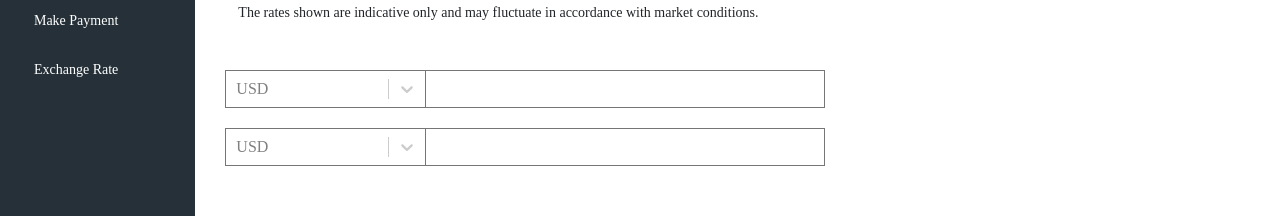
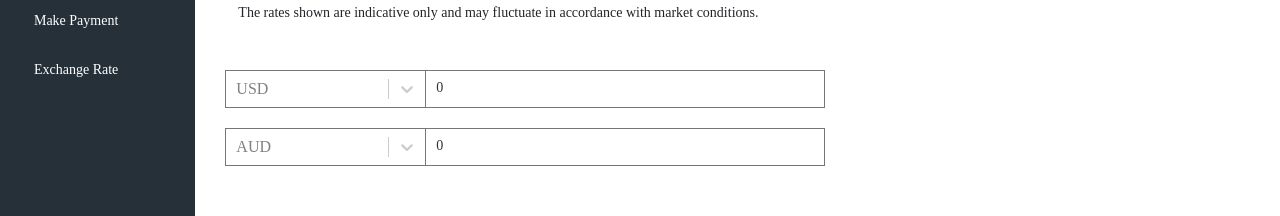
Before and after one commit to MamtazDev/hsbc-bank, a React (Vite) app: page /exchangeRate in a window 1280 px wide. Shown: the part 172-388 px from the top of the page. Built offline with nearby package versions, Linux system fonts and the light colour scheme; a web font is replaced by a local one.

Commit message:
exchange rate update

```diff
--- a/src/components/exchangeRate/ExchangeRate.jsx
+++ b/src/components/exchangeRate/ExchangeRate.jsx
@@ -1,10 +1,11 @@
-import React from 'react'
+import React, { useState } from 'react'
 import './ExchangeRate.scss'
 import Select from 'react-select'
 import { HiBellAlert } from "react-icons/hi2";
 import { BiTrendingUp } from "react-icons/bi";
 import { MdOutlineEdit } from 'react-icons/md';
 import { Link } from 'react-router-dom';
+import { convertCurrency } from '../../utils/functionalities';
 
 const options = [
   { value: 'USD', label: 'USD' },
@@ -13,6 +14,31 @@ const options = [
 ]
 
 const ExchangeRate = () => {
+  const [exChangeCurrencyProperties, setExChangeCurrencyProperties]=useState({
+    baseCurrency: "USD",
+    baseCurrencyValue: "0",
+    currency:"AUD",
+    currencyValue:"0"
+  })
+
+  const handleBaseCurrencyChange=async(selectedOption)=>{
+    setExChangeCurrencyProperties({...exChangeCurrencyProperties,["baseCurrency"]:selectedOption.value})
+    const resData = await convertCurrency({...exChangeCurrencyProperties,["baseCurrency"]:selectedOption.value},Number(exChangeCurrencyProperties?.baseCurrencyValue))
+  }
+  const handleCurrencyChange = (selectedOption)=>{
+    setExChangeCurrencyProperties({...exChangeCurrencyProperties,["currency"]:selectedOption.value})
+  }
+
+  const handleInputChange = (e)=>{
+    setExChangeCurrencyProperties({...exChangeCurrencyProperties,[e.target.name]:e.target.value})
+  }
+
+  const handleCurrenceyConvert =async(e)=>{
+    const resData = await convertCurrency(exChangeCurrencyProperties, Number(e.target.value))
+setExChangeCurrencyProperties(resData)
+  }
+
+  console.log(exChangeCurrencyProperties,"gg")
   return (
     <div className='overview main_content mt-3'>
       <div className='section_heading'>
@@ -33,7 +59,7 @@ const ExchangeRate = () => {
       <div className="create_account_form border-bottom pb-3">
         <div className="create_account_box">
           <div className="create_account_input">
-            <Select options={options} placeholder={"USD"}
+            <Select options={options} placeholder={"USD"}  onChange={handleBaseCurrencyChange}
               styles={{
                 control: (baseStyles, state) => ({
                   ...baseStyles,
@@ -47,13 +73,13 @@ const ExchangeRate = () => {
             />
           </div>
           <div className="create_account_input">
-            <input className='ca_input' type="number" />
+            <input className='ca_input' value={exChangeCurrencyProperties?.baseCurrencyValue} type="number" name='baseCurrencyValue' onChange={handleInputChange} onBlur={handleCurrenceyConvert}/>
           </div>
         </div>
 
         <div className="create_account_box">
           <div className="create_account_input">
-            <Select options={options} placeholder={"USD"}
+            <Select options={options} placeholder={"AUD"}   onChange={handleCurrencyChange}
               styles={{
                 control: (baseStyles, state) => ({
                   ...baseStyles,
@@ -67,7 +93,7 @@ const ExchangeRate = () => {
             />
           </div>
           <div className="create_account_input">
-            <input className='ca_input' type="number" />
+            <input className='ca_input' type="number" value={exChangeCurrencyProperties?.currencyValue} name='currencyValue' onChange={handleInputChange} onBlur={handleCurrenceyConvert} />
           </div>
         </div>
 
--- /dev/null
+++ b/src/utils/functionalities.js
@@ -0,0 +1,15 @@
+export const convertCurrency = async(currencyData,value)=>{
+const res = await fetch("https://api.freecurrencyapi.com/v1/latest?apikey=fca_live_jJnwLTgXyu7CxojgGL85ot9tVLzZURVLQNDTIpeN")
+
+const resData = await res.json()
+
+
+const baseRate = resData?.data[`${currencyData.baseCurrency}`]*value
+const convertRate = resData?.data[`${currencyData.currency}`]*value
+return {
+    baseCurrency: currencyData.baseCurrency,
+    baseCurrencyValue: baseRate,
+    currency:currencyData.currency,
+    currencyValue:convertRate
+}
+}
```
